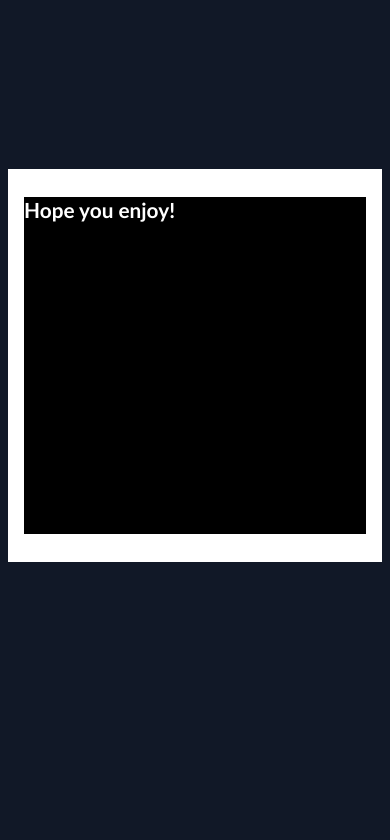
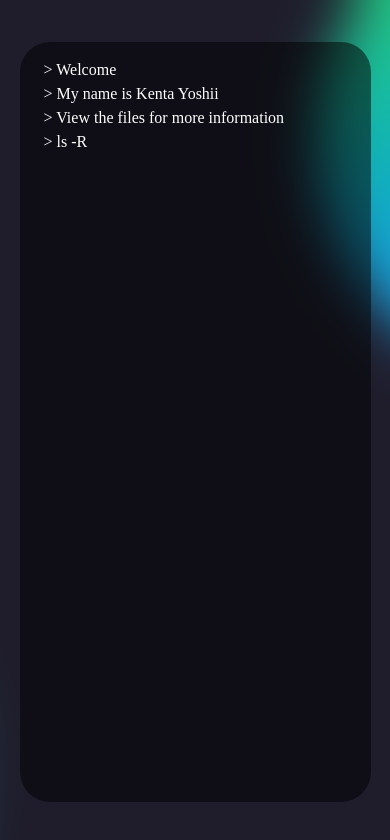
Before and after one commit to KentaYoshii/devfolio, a React (Vite) app: page / in a window 390 px wide. Shown: the top 840 px of the page. Built offline with nearby package versions, Linux system fonts and the light colour scheme.

Commit message:
root page done

```diff
--- a/src/App.tsx
+++ b/src/App.tsx
@@ -1,7 +1,6 @@
-import {
-  Route,
-  Routes,
-} from "react-router-dom";
+import { Route, Routes } from "react-router-dom";
+import { Box, Grid } from "@mui/material";
+import MainLayout from "./layouts/MainLayout";
 import Root from "./pages/Root";
 import About from "./pages/About";
 import Projects from "./pages/Projects";
@@ -10,13 +9,29 @@ import Experience from "./pages/Experience";
 
 const App = () => {
   return (
-    <Routes>
-      <Route path="/" element={<Root />}/>
-      <Route path="/about" element={<About />}/>
-      <Route path="/projects" element={<Projects />} />
-      <Route path="/skills" element={<Skills />}/>
-      <Route path="/experience" element={<Experience />} />
-    </Routes>
+    <MainLayout>
+      <Box
+        sx={{
+          width: {
+            sm: "90vw",
+            xs: "90vw",
+            md: "60vw",
+            lg: "60vw",
+            xl: "60vw",
+          },
+        }}
+      >
+        <Grid container height="90vh">
+          <Routes>
+            <Route path="/" element={<Root />} />
+            <Route path="/about" element={<About />} />
+            <Route path="/projects" element={<Projects />} />
+            <Route path="/skills" element={<Skills />} />
+            <Route path="/experience" element={<Experience />} />
+          </Routes>
+        </Grid>
+      </Box>
+    </MainLayout>
   );
 };
 
--- /dev/null
+++ b/src/Theme.tsx
@@ -0,0 +1,75 @@
+import { createTheme } from "@mui/material";
+
+export const colors = {
+  green: {
+    100: "#d5f5e0",
+    200: "#abebc1",
+    300: "#81e2a3",
+    400: "#57d884",
+    500: "#2dce65",
+    600: "#24a551",
+    700: "#1b7c3d",
+    800: "#125228",
+    900: "#092914",
+  },
+  lightBlue: {
+    100: "#d2eafb",
+    200: "#a6d5f8",
+    300: "#79c0f4",
+    400: "#4dabf1",
+    500: "#2096ed",
+    600: "#1a78be",
+    700: "#135a8e",
+    800: "#0d3c5f",
+    900: "#061e2f",
+  },
+  input: {
+    100: "#d3d6da",
+    200: "#a7aeb5",
+    300: "#7b8591",
+    400: "#4f5d6c",
+    500: "#233447",
+    600: "#1c2a39",
+    700: "#151f2b",
+    800: "#0e151c",
+    900: "#070a0e",
+  },
+  background: {
+    100: "#d2d2d5",
+    200: "#a5a5ab",
+    300: "#797780",
+    400: "#4c4a56",
+    500: "#1f1d2c",
+    600: "#191723",
+    700: "#13111a",
+    800: "#0c0c12",
+    900: "#060609",
+  },
+};
+
+const theme = createTheme({
+  palette: {
+    mode: "dark",
+    primary: {
+        main: colors.green[500],
+    },
+    background: {
+      default: "#1f1d2c",
+    },
+  },
+  typography: {
+    fontFamily: ["Inconsolata"].join(" "),
+  },
+});
+
+theme.typography.h3 = {
+  fontSize: '1.3rem',
+  '@media (min-width:600px)': {
+    fontSize: '1.5rem',
+  },
+  [theme.breakpoints.up('md')]: {
+    fontSize: '2.0rem',
+  },
+};
+
+export default theme;
--- a/src/components/TreeView.tsx
+++ b/src/components/TreeView.tsx
@@ -1,11 +1,11 @@
 import SvgIcon, { SvgIconProps } from "@mui/material/SvgIcon";
-import { alpha, styled } from "@mui/material/styles";
+import { alpha, styled, useTheme } from "@mui/material/styles";
 import TreeView from "@mui/lab/TreeView";
 import TreeItem, { TreeItemProps, treeItemClasses } from "@mui/lab/TreeItem";
 import Collapse from "@mui/material/Collapse";
 import { useSpring, animated } from "@react-spring/web";
 import { TransitionProps } from "@mui/material/transitions";
-import { Link, Box } from "@mui/material";
+import { Link, Box, useMediaQuery } from "@mui/material";
 
 function MinusSquare(props: SvgIconProps) {
   return (
@@ -74,6 +74,11 @@ const StyledTreeItem = styled((props: TreeItemProps) => (
 }));
 
 export default function CustomizedTreeView() {
+  const theme = useTheme();
+  const xs = useMediaQuery(theme.breakpoints.up("xs"))
+  const sm = useMediaQuery(theme.breakpoints.up("sm"));
+  const md = useMediaQuery(theme.breakpoints.up("md"));
+  const lg = useMediaQuery(theme.breakpoints.up("lg"));
   return (
     <Box>
       <TreeView
@@ -84,15 +89,21 @@ export default function CustomizedTreeView() {
         defaultEndIcon={<CloseSquare />}
         disableSelection
         sx={{
-          height: "inherit",
+          maxHeight: "inherit",
+          maxWidth: "inherit",
           flexGrow: 1,
-          overflowY: "clip",
+          overflowY: "scroll",
         }}
       >
         <StyledTreeItem nodeId="1" label="Main">
           <StyledTreeItem nodeId="0" label="Me">
             <StyledTreeItem
               nodeId="2"
+              sx={{
+                "& .MuiTreeItem-label": {
+                  fontSize: lg ? 25 : 20,
+                }
+              }}
               label={
                 <Link href="/about" underline="hover" color="white">
                   About
@@ -101,6 +112,11 @@ export default function CustomizedTreeView() {
             />
             <StyledTreeItem
               nodeId="11"
+              sx={{
+                "& .MuiTreeItem-label": {
+                  fontSize: lg ? 25 : 20,
+                }
+              }}
               label={
                 <Link href="/about" underline="hover" color="white">
                   CV
@@ -109,6 +125,11 @@ export default function CustomizedTreeView() {
             />
           </StyledTreeItem>
           <StyledTreeItem
+          sx={{
+            "& .MuiTreeItem-label": {
+              fontSize: lg ? 25 : 20,
+            }
+          }}
             nodeId="3"
             label={
               <Link href="/experience" underline="hover" color="white">
@@ -118,6 +139,11 @@ export default function CustomizedTreeView() {
           />
           <StyledTreeItem
             nodeId="4"
+            sx={{
+              "& .MuiTreeItem-label": {
+                fontSize: lg ? 25 : 20,
+              }
+            }}
             label={
               <Link href="/projects" underline="hover" color="white">
                 Projects
@@ -126,6 +152,11 @@ export default function CustomizedTreeView() {
           />
           <StyledTreeItem
             nodeId="5"
+            sx={{
+              "& .MuiTreeItem-label": {
+                fontSize: lg ? 25 : 20,
+              }
+            }}
             label={
               <Link href="/skills" underline="hover" color="white">
                 Skills
@@ -153,6 +184,11 @@ export default function CustomizedTreeView() {
           <StyledTreeItem nodeId="6" label="Socials">
             <StyledTreeItem
               nodeId="7"
+              sx={{
+                "& .MuiTreeItem-label": {
+                  fontSize: lg ? 25 : 20,
+                }
+              }}
               label={
                 <Link
                   href="https://github.com/KentaYoshii"
@@ -166,6 +202,11 @@ export default function CustomizedTreeView() {
             />
             <StyledTreeItem
               nodeId="8"
+              sx={{
+                "& .MuiTreeItem-label": {
+                  fontSize: lg ? 25 : 20,
+                }
+              }}
               label={
                 <Link
                   href="https://www.linkedin.com/in/kentayoshii/"
@@ -179,6 +220,11 @@ export default function CustomizedTreeView() {
             />
             <StyledTreeItem
               nodeId="9"
+              sx={{
+                "& .MuiTreeItem-label": {
+                  fontSize: lg ? 25 : 20,
+                }
+              }}
               label={
                 <Link
                   href="https://www.facebook.com/kenta.yoshii.526/"
@@ -192,6 +238,11 @@ export default function CustomizedTreeView() {
             />
             <StyledTreeItem
               nodeId="10"
+              sx={{
+                "& .MuiTreeItem-label": {
+                  fontSize: lg ? 25 : 20,
+                }
+              }}
               label={
                 <Link
                   href="https://www.youtube.com/channel/UCbtsINez6jBSFhiT35Zlt1g"
--- a/src/index.css
+++ b/src/index.css
@@ -1,31 +1,11 @@
-body {
-  font-family: "Gill Sans", sans-serif;
-  color: white;
-  background-color: rgb(17, 24, 39);
+* {
+  margin: 0;
+  padding: 0;
+  box-sizing: border-box;
 }
 
-.upper-layer {
-  display: flex;
-  position: relative;
-/* Setting the size of the upper layer to 80% of the screen size*/
-  height: 80vh;
-  width: 80vw;
-  align-items: center;
-  justify-content: space-between;
-  padding: 50px;
-
-/*the alpha value controls the transparency*/
-  background: rgba( 255, 255, 255, 0.3 );
-
-/* This controls the blurring effect*/
-backdrop-filter: blur( 7.5px );
-  -webkit-backdrop-filter: blur( 7.5px );
-
-/*Adding the shadow*/
-box-shadow: 0 8px 32px 0 rgba( 0, 0, 0, 0.18 );
-
-/* Adding our borders*/
-  border-radius: 10px;
-  border: 1px solid rgba( 255, 255, 255, 0.18 );
-  z-index: 4;
+body{
+  color: white;
+  height: 100vh;
+  font-family: "Inconsolata";
 }
--- /dev/null
+++ b/src/layouts/MainLayout.tsx
@@ -0,0 +1,29 @@
+import { Box, ThemeProvider } from "@mui/material";
+import bgImage from "../assets/bg.png";
+import theme from "../Theme";
+
+const MainLayout: React.FC<{ children: JSX.Element | JSX.Element[] }> = ({
+  children,
+}) => {
+  return (
+    <ThemeProvider theme={theme}>
+      <Box
+        sx={{
+          backgroundImage: `url(${bgImage})`,
+          backgroundRepeat: "no-repeat",
+          backgroundSize: "cover",
+          backgroundPosition: "center",
+          overflow: "hidden",
+          height: "100vh",
+          display: "flex",
+          justifyContent: "center",
+          alignItems: "center",
+        }}
+      >
+        {children}
+      </Box>
+    </ThemeProvider>
+  );
+};
+
+export default MainLayout;
--- a/src/main.tsx
+++ b/src/main.tsx
@@ -3,15 +3,11 @@ import ReactDOM from "react-dom/client";
 import "./index.css";
 import { BrowserRouter } from "react-router-dom";
 import App from "./App";
-import { ThemeProvider } from "@mui/material";
-import theme from "./components/Theme";
 
 ReactDOM.createRoot(document.getElementById("root") as HTMLElement).render(
   <React.StrictMode>
     <BrowserRouter>
-      <ThemeProvider theme={theme}>
-        <App />
-      </ThemeProvider>
+      <App />
     </BrowserRouter>
   </React.StrictMode>
 );
--- a/src/pages/Root.tsx
+++ b/src/pages/Root.tsx
@@ -1,43 +1,83 @@
-import { Grid, Container, Box, Typography } from "@mui/material";
+import { Grid, Box, Typography, useMediaQuery } from "@mui/material";
+import { useTheme } from "@mui/material/styles";
 import { TypeAnimation } from "react-type-animation";
 import CustomizedTreeView from "../components/TreeView";
-import { styled } from "@mui/material/styles";
+import { useState } from "react";
 
 const Root = () => {
+  const theme = useTheme();
+  const [showFS, setShowFS] = useState(false);
+  const sm = useMediaQuery(theme.breakpoints.up("sm"));
+  const md = useMediaQuery(theme.breakpoints.up("md"));
+  setTimeout(() => {
+    setShowFS(true);
+  }, 6000);
   return (
-    <Container maxWidth="sm" sx={{
-      backgroundColor: "rgba(255, 255, 255, 1.5)",
-      backdropFilter: `blur(5px)`,
-    }}>
-      <Box mt="20vh" paddingTop="28px" paddingBottom="28px">
+    <Grid item xs={12}>
       <Box
-          minHeight="40vh"
         sx={{
-            background: "black",
+          backgroundColor: "rgba(0, 0, 0, 0.5)",
+          height: md ? "90%" : "100%",
+          borderRadius: {
+            xs: "30px",
+            sm: "30px",
+            md: "30px 30px 30px 30px",
+            lg: "30px 30px 30px 30px",
+            xl: "30px 30px 30px 30px",
+          },
         }}
       >
         <Grid container>
-            <Grid item xs={12}>
-              <Box component="div" display="flex">
-                <Typography variant="h3">
+          <Grid item xs={12} ml={3} mt={2}>
+            <Box alignItems="center" justifyContent="left" display="flex">
+              <Typography variant={sm ? "h5" : "body1"}>
                 <TypeAnimation
-                    sequence={[
-                      "Welcome to Kenta File System",
-                      2000,
-                      "Hope you enjoy!",
-                    ]}
-                    cursor={true}
+                  sequence={[">  Welcome"]}
+                  speed={60}
+                  cursor={false}
                 />
               </Typography>
             </Box>
           </Grid>
-            <Grid item xs={12} mb={5}>
+          <Grid item xs={12} ml={3} mt={0}>
+            <Box alignItems="center" justifyContent="left" display="flex">
+              <Typography variant={sm ? "h5" : "body1"}>
+                <TypeAnimation
+                  speed={60}
+                  sequence={[1000, ">  My name is Kenta Yoshii"]}
+                  cursor={false}
+                />
+              </Typography>
+            </Box>
+          </Grid>
+          <Grid item xs={12} ml={3} mt={0}>
+            <Box alignItems="center" justifyContent="left" display="flex">
+              <Typography variant={sm ? "h5" : "body1"}>
+                <TypeAnimation
+                  speed={60}
+                  sequence={[2400, ">  View the files for more information"]}
+                  cursor={false}
+                />
+              </Typography>
+            </Box>
+          </Grid>
+          <Grid item xs={12} ml={3} mt={0}>
+            <Box alignItems="center" justifyContent="left" display="flex">
+              <Typography variant={sm ? "h5" : "body1"}>
+                <TypeAnimation sequence={[4500, ">  ls -R"]} cursor={false} />
+              </Typography>
+            </Box>
+          </Grid>
+          {showFS && (
+            <Grid item xs={12} ml={3} mt={md ? 10 : 10}>
+              <Box alignItems="center" justifyContent="center" display="flex">
                 <CustomizedTreeView />
+              </Box>
             </Grid>
+          )}
         </Grid>
       </Box>
-      </Box>
-    </Container>
+    </Grid>
   );
 };
 
```
Also changed, not shown: src/components/Theme.tsx (deleted, +0 -15 lines), src/assets/bg.png (added). Lines whose indentation alone changed are shown as unchanged.
